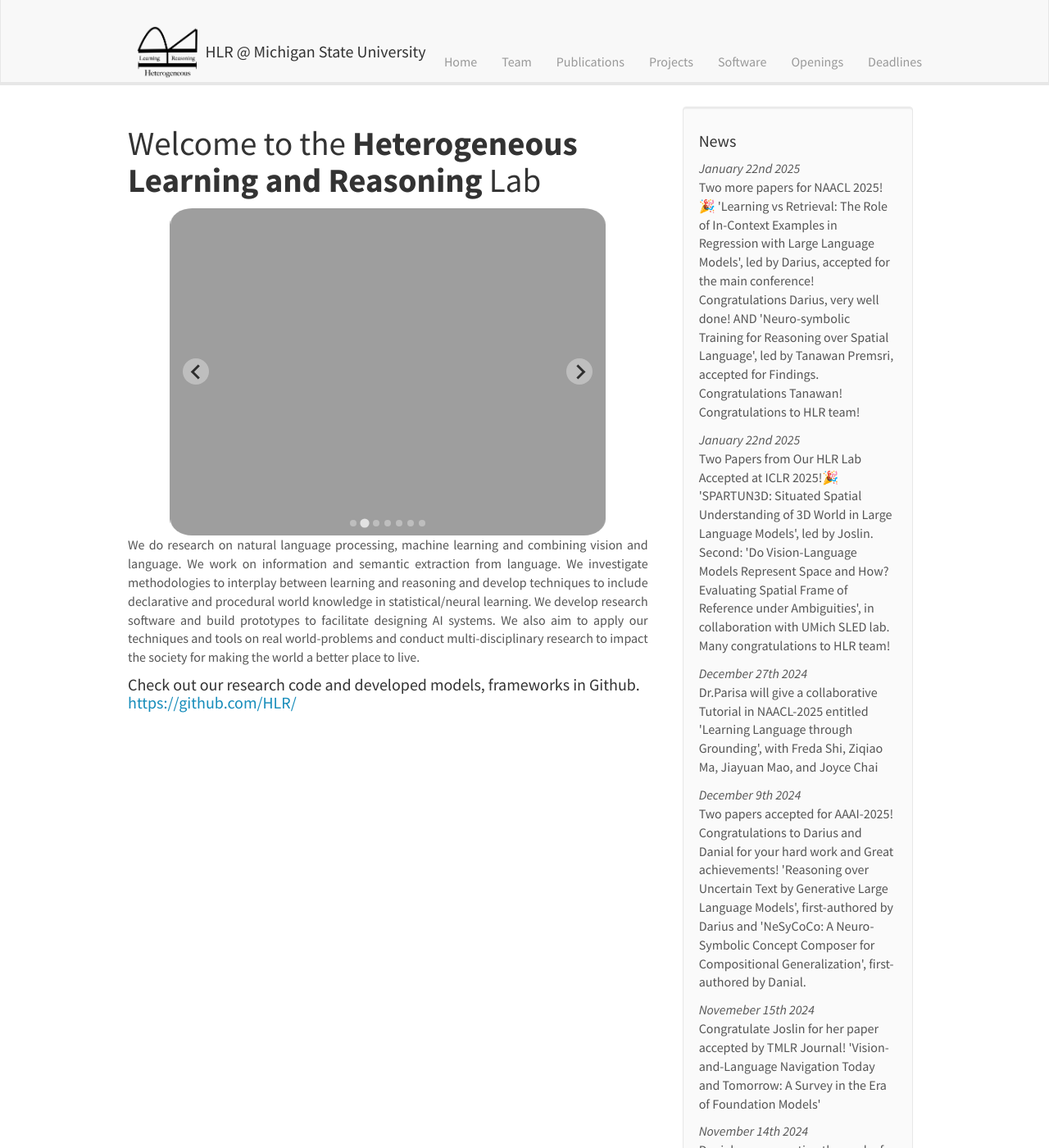
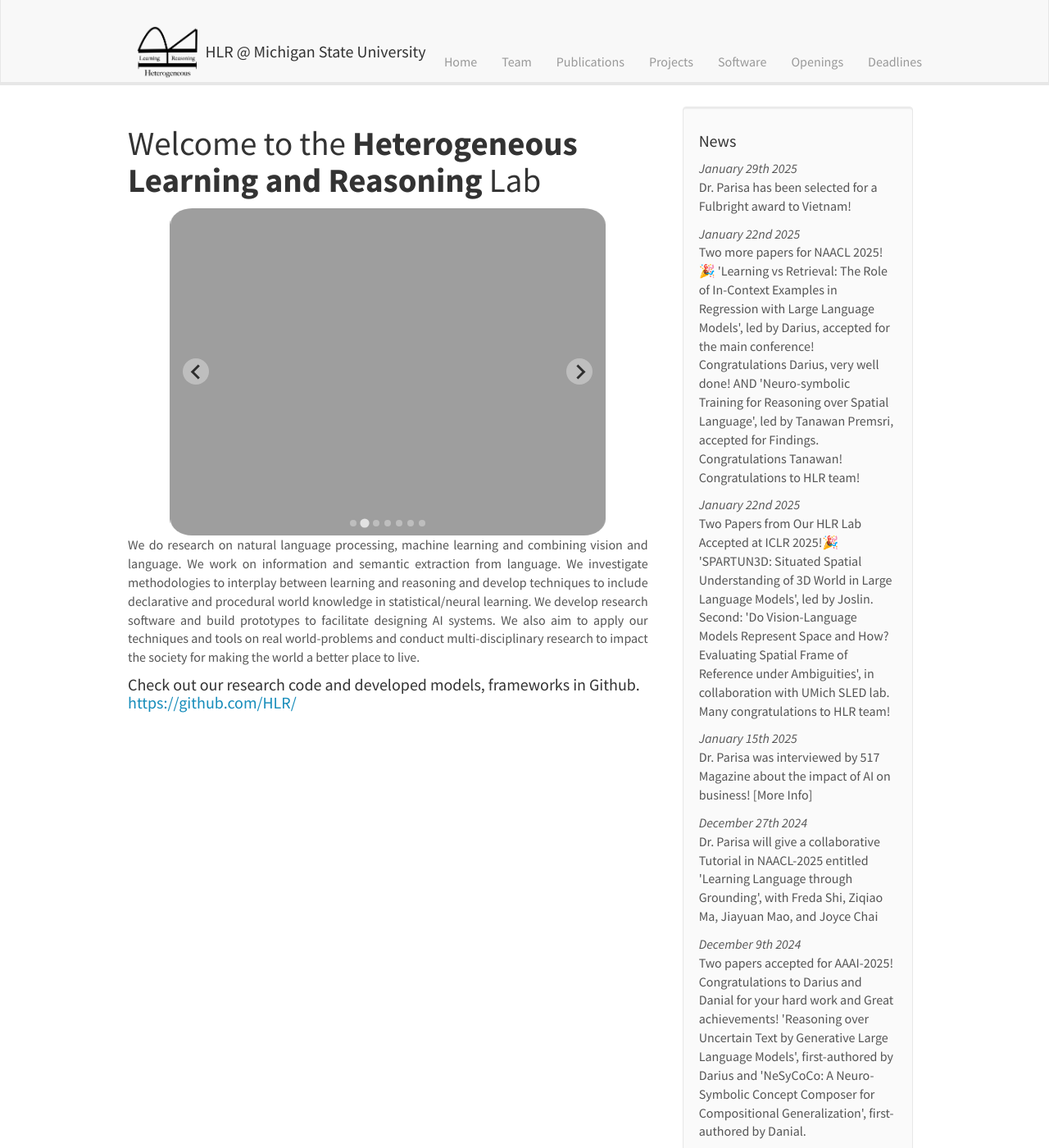
Before and after one commit to HLR/HLR.github.io, a Jekyll site: the page built from _pages/home.md, in a window 1280 px wide and 1400 px high. Shown: the whole window at 82% size. Built offline with Jekyll 4.4.1, drawn with Linux system fonts in a browser that asks for light colours; nearby versions of some CDN libraries; some of the changed text lies outside the part shown.

Commit message:
Latest news update ...

```diff
--- a/_data/news.yml
+++ b/_data/news.yml
@@ -1,3 +1,8 @@
+
+- date: <i>January 29th 2025</i>
+  headline: "Dr. Parisa has been selected for a Fulbright award to Vietnam!"
+  top: 1
+
 - date: <i>January 22nd 2025</i>
   headline: "Two more papers for NAACL 2025!🎉 'Learning vs Retrieval: The Role of In-Context Examples in Regression with Large Language Models', led by Darius, accepted for the main conference! Congratulations Darius, very well done! AND 'Neuro-symbolic Training for Reasoning over Spatial Language', led by Tanawan Premsri, accepted for Findings. Congratulations Tanawan! Congratulations to HLR team! "
   top: 1
@@ -7,8 +12,13 @@
   headline: "Two Papers from Our HLR Lab Accepted at ICLR 2025!🎉 'SPARTUN3D: Situated Spatial Understanding of 3D World in Large Language Models', led by Joslin. Second: 'Do Vision-Language Models Represent Space and How? Evaluating Spatial Frame of Reference under Ambiguities', in collaboration with UMich SLED lab. Many congratulations to HLR team!"
   top: 1
 
+- date: <i>January 15th 2025</i>
+  headline: "Dr. Parisa was interviewed by 517 Magazine about the impact of AI on business!"
+  link: https://517mag.com/quantifying-ais-impact/
+  top: 1
+
 - date: <i>December 27th 2024</i>
-  headline: "Dr.Parisa will give a collaborative Tutorial in NAACL-2025 entitled 'Learning Language through Grounding', with Freda Shi, Ziqiao Ma, Jiayuan Mao, and Joyce Chai"
+  headline: "Dr. Parisa will give a collaborative Tutorial in NAACL-2025 entitled 'Learning Language through Grounding', with Freda Shi, Ziqiao Ma, Jiayuan Mao, and Joyce Chai"
   top: 1
 
 - date: <i>December 9th 2024</i>
```
